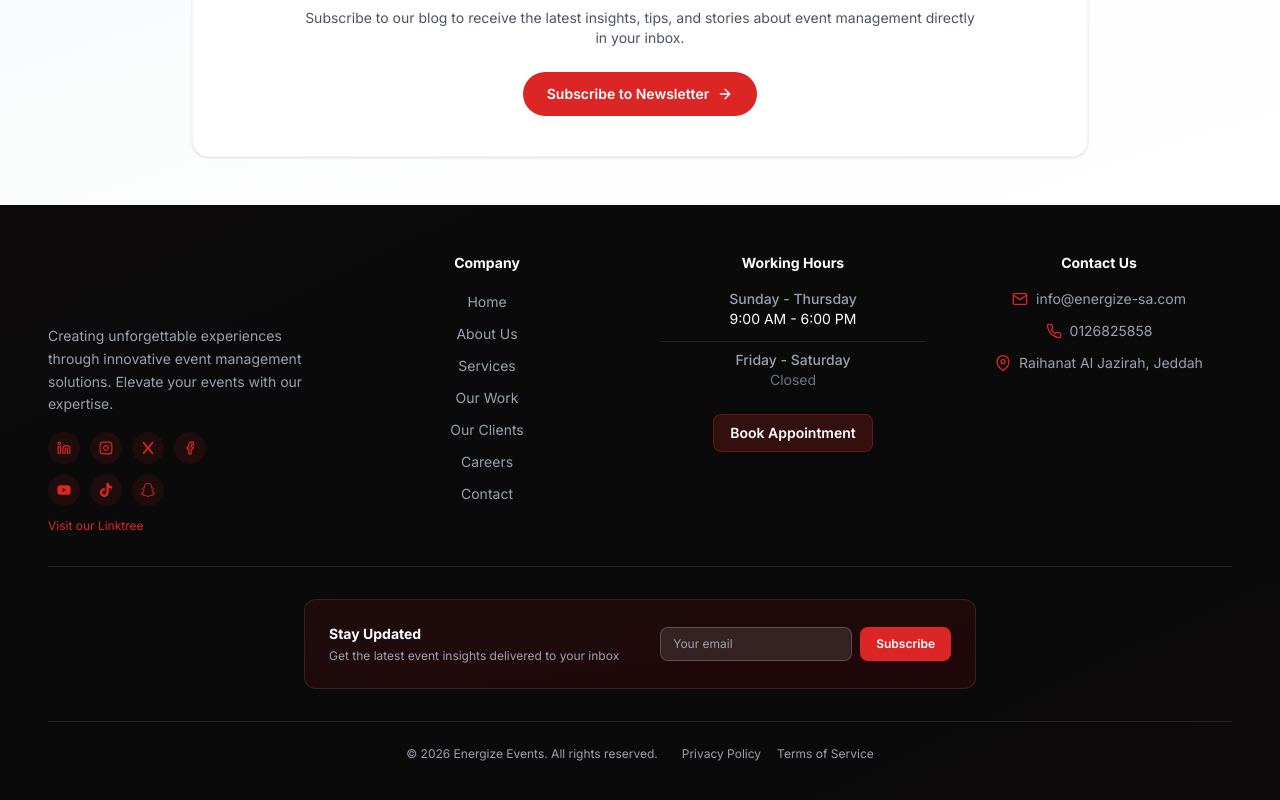
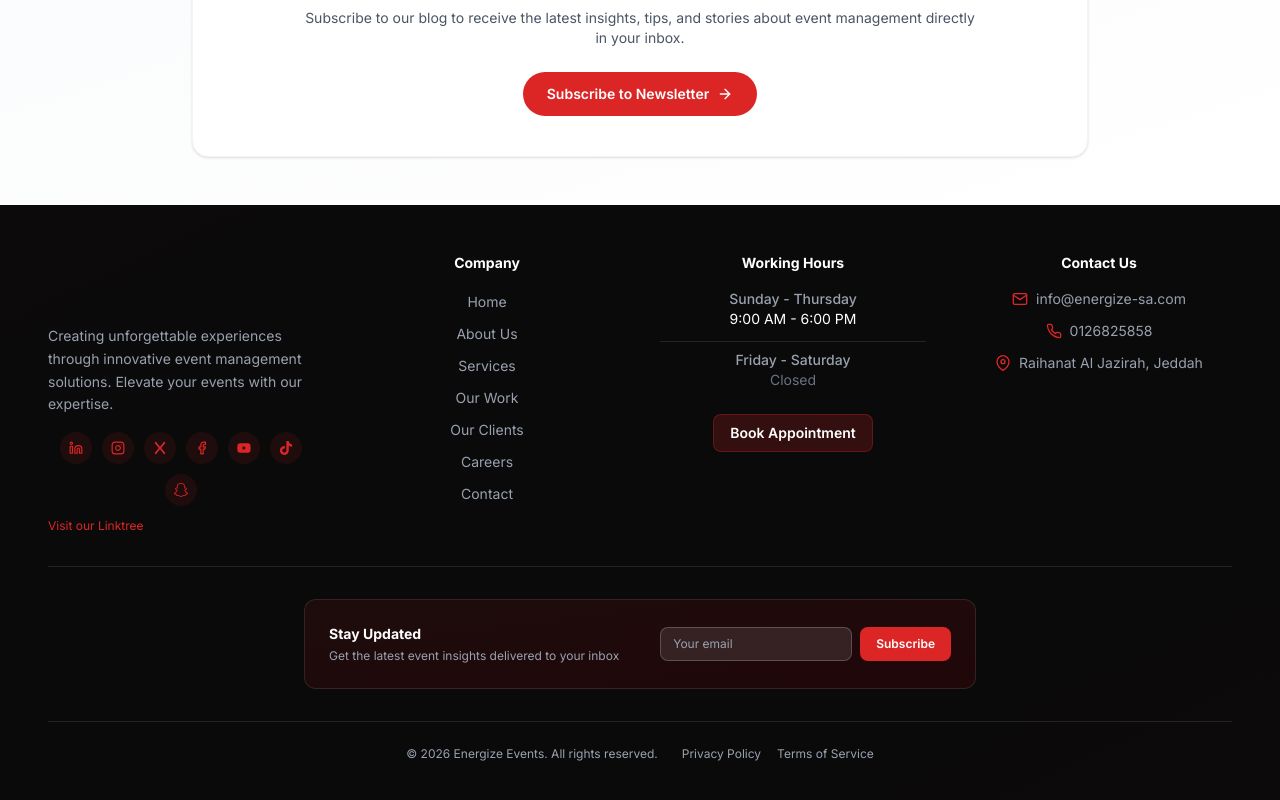
Before and after one commit to mohameddzaher/Energize-Events, a Next.js app in the folder frontend/: page /blog in a window 1280 px wide. Shown: the part 965-1765 px from the top of the page. Built offline with nearby package versions, Linux system fonts and the light colour scheme; a web font is replaced by a local one.

Commit message:
Center align social media icons in Footer component

```diff
--- a/frontend/src/components/Footer.tsx
+++ b/frontend/src/components/Footer.tsx
@@ -7,7 +7,6 @@ import {
   FiMapPin,
   FiInstagram,
   FiFacebook,
-  FiTwitter,
   FiLinkedin,
 } from "react-icons/fi";
 import { FaYoutube, FaTiktok } from "react-icons/fa";
@@ -101,7 +100,7 @@ const Footer = () => {
                   Creating unforgettable experiences through innovative event
                   management solutions. Elevate your events with our expertise.
                 </p>
-                <div className="grid grid-cols-4 sm:grid-cols-4 lg:grid-cols-4 gap-2 sm:gap-2.5 mb-3 justify-center lg:justify-start max-w-xs lg:max-w-none">
+                <div className="flex flex-wrap justify-center items-center gap-2 sm:gap-2.5 mb-3">
                   {socialLinks.map((social, index) => {
                     const Icon = social.icon;
                     const socialColors: Record<string, string> = {
```
